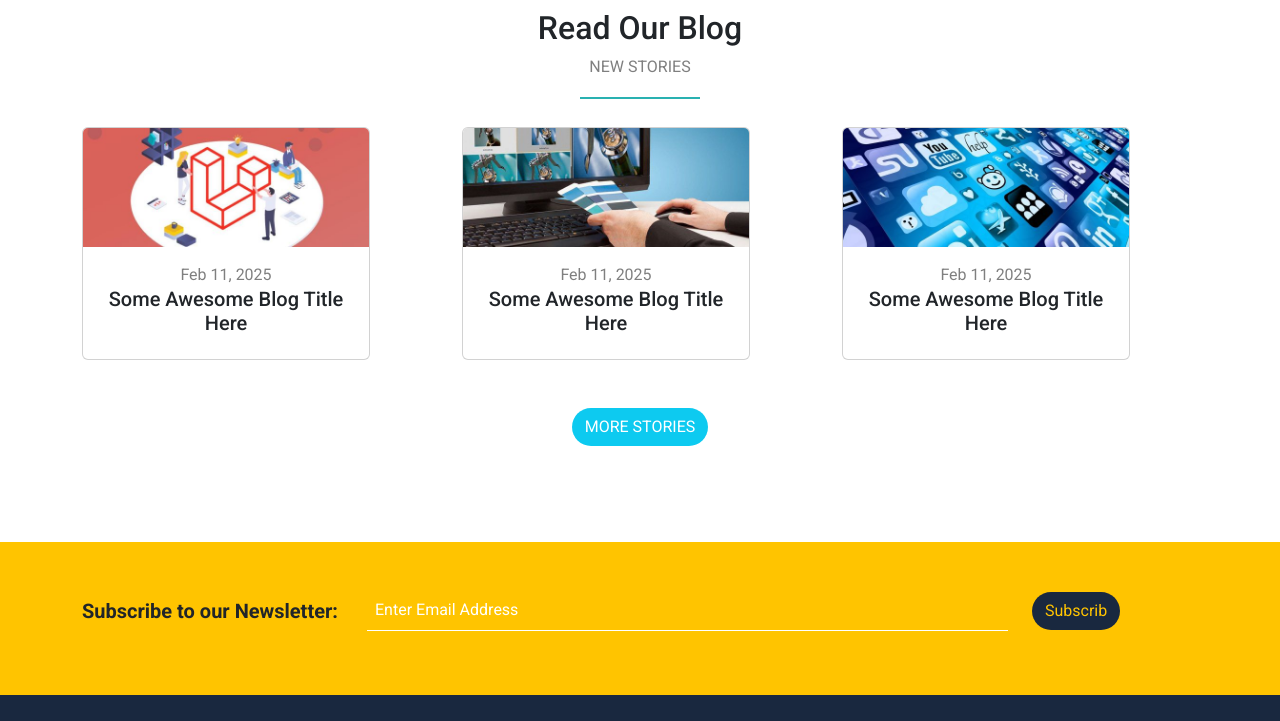
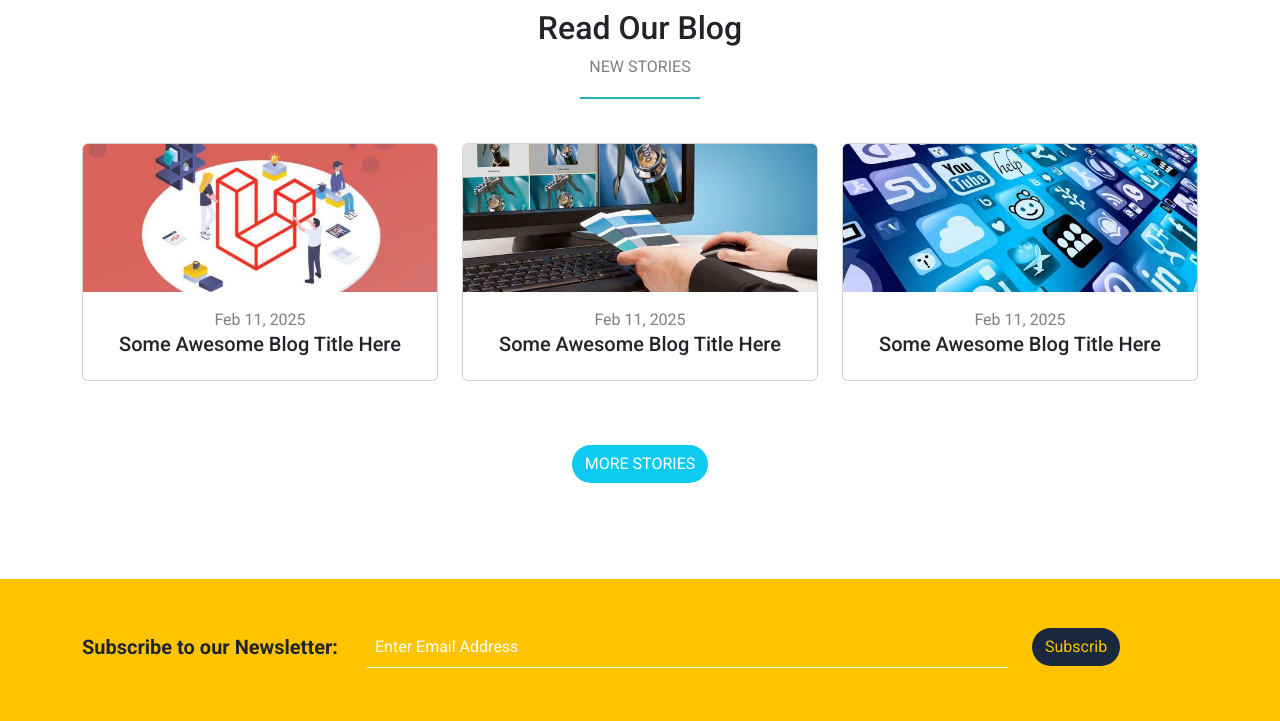
Before and after one commit to HassanMohamed20/Bondi, a plain HTML site: page index.html in a window 1280 px wide. Shown: the part 4680-5401 px from the top of the page. Drawn offline with Linux system fonts and the light colour scheme.

Commit message:
Update index.html

```diff
--- a/index.html
+++ b/index.html
@@ -370,8 +370,8 @@
             </div>
 
             <div class="row">
-                <div class="col-md-6 col-lg-4">
-                    <div class="card" style="width: 18rem;">
+                <div class="col-md-6 col-lg-4  mt-3 mb-3 ">
+                    <div class="card">
                         <img src="img/blog-1.jpg" class="card-img-top" alt="...">
                         <div class="card-body">
                             <span class="text-black-50">Feb 11, 2025</span>
@@ -379,8 +379,8 @@
                         </div>
                     </div>
                 </div>
-                <div class="col-md-6 col-lg-4">
-                    <div class="card" style="width: 18rem;">
+                <div class="col-md-6 col-lg-4  mt-3 mb-3">
+                    <div class="card">
                         <img src="img/blog-2.jpg" class="card-img-top " alt="...">
                         <div class="card-body">
                             <span class="text-black-50">Feb 11, 2025</span>
@@ -388,8 +388,8 @@
                         </div>
                     </div>
                 </div>
-                <div class="col-md-6 col-lg-4">
-                    <div class="card" style="width: 18rem;">
+                <div class="col-md-6 col-lg-4  mt-3 mb-3">
+                    <div class="card">
                         <img src="img/blog-3.jpg" class="card-img-top" alt="...">
                         <div class="card-body">
                             <span class="text-black-50">Feb 11, 2025</span>
@@ -405,7 +405,6 @@
             </div>
         </div>
     </div>
-
 
 
     <!-- Subscrib -->
```
